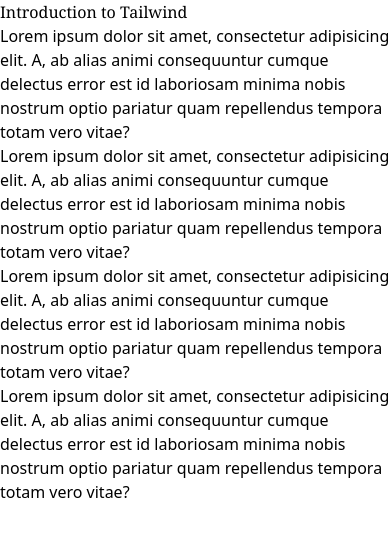
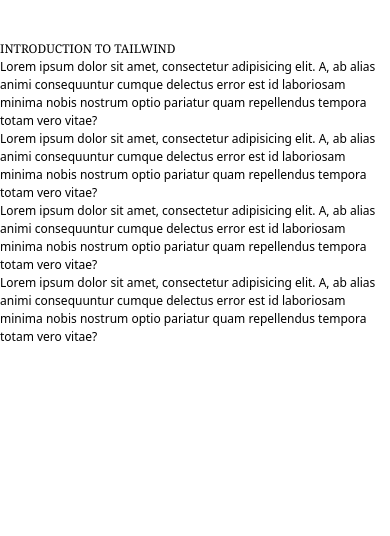
Before and after one commit to akiyamaSM/vuejs-101, a plain HTML site: page index.html in a window 390 px wide. Drawn offline with nearby package versions, Linux system fonts and the light colour scheme.

Commit message:
Font sizes and responsive

```diff
--- a/index.html
+++ b/index.html
@@ -9,8 +9,8 @@
     <title>TailwindCSS</title>
 </head>
 <body class="bg-grey-lighter">
-    <div class="font-serif lg:text-red container sm:mx-auto">
-        <h1>Introduction to Tailwind</h1>
+    <div class="font-serif lg:text-red container sm:mx-auto pt-10 text-xs sm:text-center">
+        <h1 class="uppercase">Introduction to Tailwind</h1>
         <p class="font-sans">
             Lorem ipsum dolor sit amet, consectetur adipisicing elit. A, ab alias animi consequuntur cumque delectus error est id laboriosam minima nobis nostrum optio pariatur quam repellendus tempora totam vero vitae?
         </p>
```
